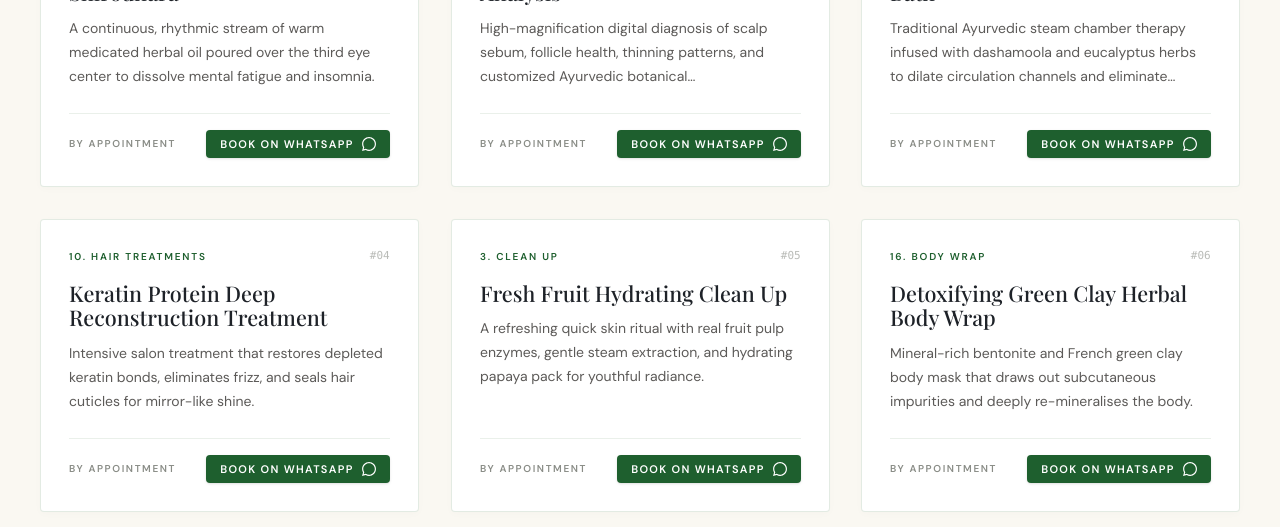
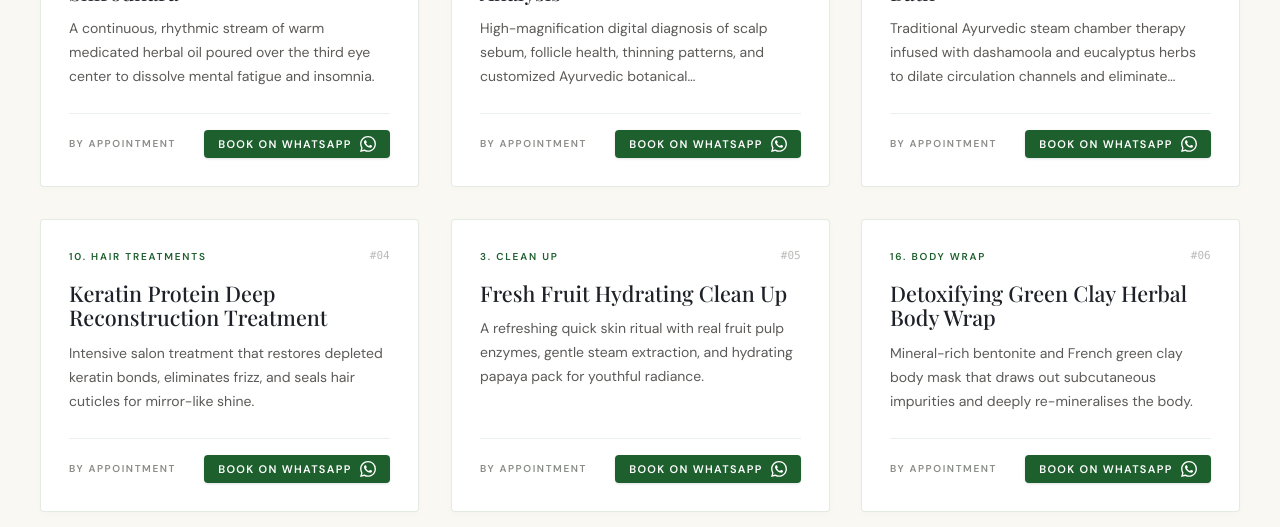
Before and after one commit to Hetsoni28/Angel-Touch, a Next.js app: page /treatments in a window 1280 px wide. Shown: the part 1460-1987 px from the top of the page. Built offline with nearby package versions, Linux system fonts and the light colour scheme; no server answers.

Commit message:
fix: replace distorted chat icon with official real WhatsApp icon on all treatment cards

```diff
--- a/src/components/organisms/TreatmentsCatalogue.tsx
+++ b/src/components/organisms/TreatmentsCatalogue.tsx
@@ -391,9 +391,12 @@
                   href={`https://wa.me/919723179638?text=Hello%20Angel%20Touch%2C%20I%20would%20like%20to%20inquire%20about%20${encodeURIComponent(selectedCategoryLabel)}`}
                   target="_blank"
                   rel="noopener noreferrer"
-                  className="px-6 py-3.5 bg-[#1e5f2e] text-white text-[11px] font-semibold tracking-[0.16em] uppercase hover:bg-[#164722] transition-colors rounded-sm"
+                  className="inline-flex items-center gap-2 px-6 py-3.5 bg-[#1e5f2e] text-white text-[11px] font-semibold tracking-[0.16em] uppercase hover:bg-[#164722] transition-colors rounded-sm"
                 >
-                  Inquire via WhatsApp
+                  <span>Inquire via WhatsApp</span>
+                  <svg className="w-4 h-4 shrink-0" viewBox="0 0 24 24" fill="currentColor" aria-hidden="true">
+                    <path d="M17.472 14.382c-.297-.149-1.758-.867-2.03-.967-.273-.099-.471-.148-.67.15-.197.297-.767.966-.94 1.164-.173.199-.347.223-.644.075-.297-.15-1.255-.463-2.39-1.475-.883-.788-1.48-1.761-1.653-2.059-.173-.297-.018-.458.13-.606.134-.133.298-.347.446-.52.149-.174.198-.298.298-.497.099-.198.05-.371-.025-.52-.075-.149-.669-1.612-.916-2.207-.242-.579-.487-.5-.669-.51a12.8 12.8 0 0 0-.57-.01c-.198 0-.52.074-.792.372-.272.297-1.04 1.016-1.04 2.479 0 1.462 1.065 2.875 1.213 3.074.149.198 2.096 3.2 5.077 4.487.709.306 1.262.489 1.694.625.712.227 1.36.195 1.871.118.571-.085 1.758-.719 2.006-1.413.248-.694.248-1.289.173-1.413-.074-.124-.272-.198-.57-.347m-5.421 7.403h-.004a9.87 9.87 0 0 1-5.031-1.378l-.361-.214-3.741.982.998-3.648-.235-.374a9.86 9.86 0 0 1-1.51-5.26c.001-5.45 4.436-9.884 9.888-9.884 2.64 0 5.122 1.03 6.988 2.898a9.825 9.825 0 0 1 2.893 6.994c-.003 5.45-4.437 9.884-9.885 9.884m8.413-18.297A11.815 11.815 0 0 0 12.05 0C5.495 0 .16 5.335.157 11.892c0 2.096.547 4.142 1.588 5.945L.057 24l6.305-1.654a11.882 11.882 0 0 0 5.683 1.448h.005c6.554 0 11.89-5.335 11.893-11.893a11.821 11.821 0 0 0-3.48-8.413Z"/>
+                  </svg>
                 </a>
                 <button
                   type="button"
@@ -473,8 +476,8 @@
                           className="inline-flex items-center gap-2 px-3.5 py-1.5 bg-[#1e5f2e] hover:bg-[#164722] text-white text-[11px] font-semibold tracking-[0.12em] uppercase rounded-sm transition-all duration-200 shadow-sm"
                         >
                           <span>Book on WhatsApp</span>
-                          <svg className="w-3.5 h-3.5" viewBox="0 0 24 24" fill="currentColor">
-                            <path d="M.057 24l1.687-6.163c-1.041-1.804-1.588-3.849-1.587-5.946.003-6.556 5.338-11.891 11.893-11.891 3.181.001 6.167 1.24 8.413 3.488 2.245 2.248 3.481 5.236 3.48 8.414-.003 6.557-5.338 11.892-11.893 11.892-1.99-.001-3.951-.5-5.688-1.448l-6.305 1.654zm6.597-3.807c1.676.995 3.276 1.591 5.392 1.592 5.448 0 9.886-4.434 9.889-9.885.002-5.462-4.415-9.89-9.881-9.892-5.452 0-9.887 4.434-9.889 9.884-.001 2.225.651 3.891 1.746 5.634l-.999 3.648 3.742-.981z"/>
+                          <svg className="w-4 h-4 shrink-0" viewBox="0 0 24 24" fill="currentColor" aria-hidden="true">
+                            <path d="M17.472 14.382c-.297-.149-1.758-.867-2.03-.967-.273-.099-.471-.148-.67.15-.197.297-.767.966-.94 1.164-.173.199-.347.223-.644.075-.297-.15-1.255-.463-2.39-1.475-.883-.788-1.48-1.761-1.653-2.059-.173-.297-.018-.458.13-.606.134-.133.298-.347.446-.52.149-.174.198-.298.298-.497.099-.198.05-.371-.025-.52-.075-.149-.669-1.612-.916-2.207-.242-.579-.487-.5-.669-.51a12.8 12.8 0 0 0-.57-.01c-.198 0-.52.074-.792.372-.272.297-1.04 1.016-1.04 2.479 0 1.462 1.065 2.875 1.213 3.074.149.198 2.096 3.2 5.077 4.487.709.306 1.262.489 1.694.625.712.227 1.36.195 1.871.118.571-.085 1.758-.719 2.006-1.413.248-.694.248-1.289.173-1.413-.074-.124-.272-.198-.57-.347m-5.421 7.403h-.004a9.87 9.87 0 0 1-5.031-1.378l-.361-.214-3.741.982.998-3.648-.235-.374a9.86 9.86 0 0 1-1.51-5.26c.001-5.45 4.436-9.884 9.888-9.884 2.64 0 5.122 1.03 6.988 2.898a9.825 9.825 0 0 1 2.893 6.994c-.003 5.45-4.437 9.884-9.885 9.884m8.413-18.297A11.815 11.815 0 0 0 12.05 0C5.495 0 .16 5.335.157 11.892c0 2.096.547 4.142 1.588 5.945L.057 24l6.305-1.654a11.882 11.882 0 0 0 5.683 1.448h.005c6.554 0 11.89-5.335 11.893-11.893a11.821 11.821 0 0 0-3.48-8.413Z"/>
                           </svg>
                         </a>
                       </div>
```
